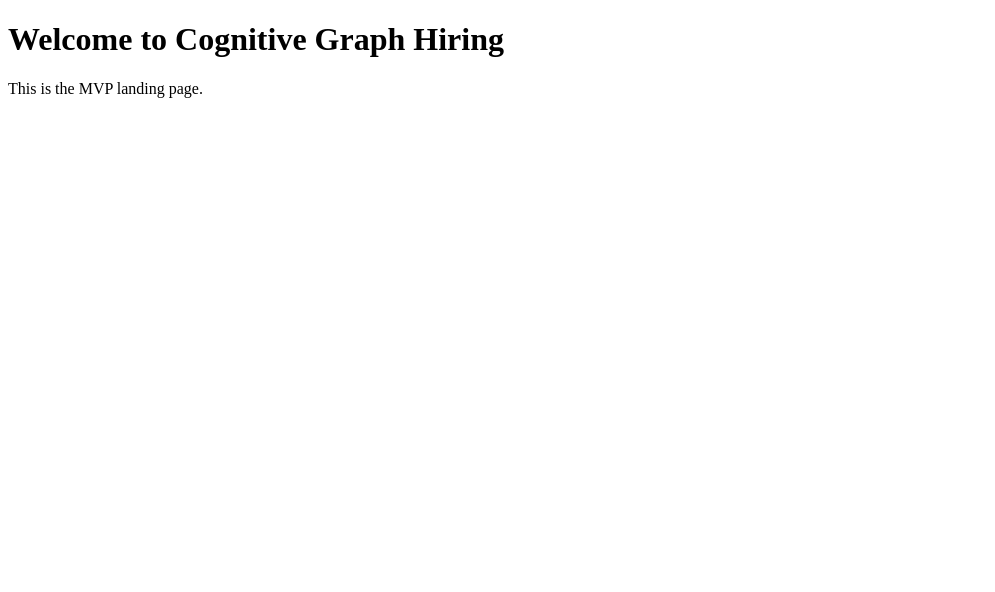
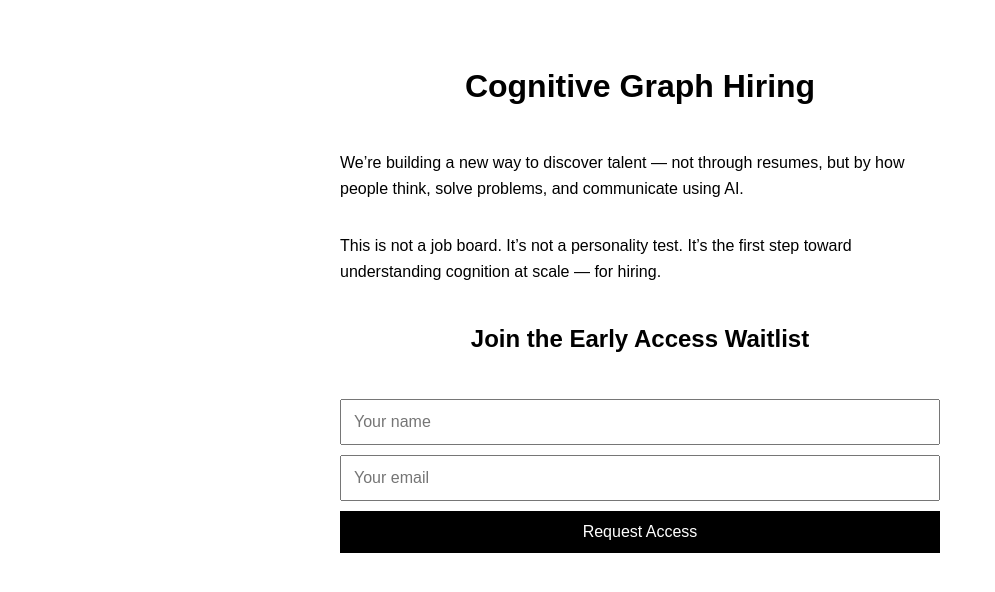
Before and after one commit to rhallenbarter/cognitive-graph-landing, a plain HTML site: page index.html in a window 1280 px wide. Shown: the whole page, without its empty margins (0-995 px from the left). Drawn offline with Linux system fonts and the light colour scheme.

Commit message:
Update index.html
Update index.html with form and thank-you message

```diff
--- a/index.html
+++ b/index.html
@@ -1,13 +1,79 @@
-
 <!DOCTYPE html>
 <html lang="en">
 <head>
   <meta charset="UTF-8" />
-  <meta name="viewport" content="width=device-width, initial-scale=1.0"/>
+  <meta name="viewport" content="width=device-width, initial-scale=1.0" />
   <title>Cognitive Graph Hiring</title>
+  <style>
+    body {
+      font-family: sans-serif;
+      display: flex;
+      flex-direction: column;
+      align-items: center;
+      justify-content: center;
+      padding: 40px;
+      max-width: 600px;
+      margin: auto;
+      line-height: 1.6;
+    }
+    h1, h2 {
+      text-align: center;
+    }
+    form {
+      margin-top: 20px;
+      display: flex;
+      flex-direction: column;
+      gap: 10px;
+      width: 100%;
+    }
+    input, button {
+      padding: 12px;
+      font-size: 16px;
+    }
+    button {
+      background-color: black;
+      color: white;
+      border: none;
+      cursor: pointer;
+    }
+    button:hover {
+      background-color: #333;
+    }
+    .thank-you {
+      margin-top: 20px;
+      padding: 10px;
+      background-color: #e0ffe0;
+      border: 1px solid #b6f2b6;
+      color: #006400;
+      display: none;
+    }
+  </style>
 </head>
 <body>
-  <h1>Welcome to Cognitive Graph Hiring</h1>
-  <p>This is the MVP landing page.</p>
+  <h1>Cognitive Graph Hiring</h1>
+  <p>
+    We’re building a new way to discover talent — not through resumes, but by how people think, solve problems, and communicate using AI.
+  </p>
+  <p>
+    This is not a job board. It’s not a personality test. It’s the first step toward understanding cognition at scale — for hiring.
+  </p>
+  <h2>Join the Early Access Waitlist</h2>
+  <form action="https://formspree.io/f/mzbqjgdj" method="POST" onsubmit="showMessage()">
+    <input type="text" name="name" placeholder="Your name" required />
+    <input type="email" name="email" placeholder="Your email" required />
+    <button type="submit">Request Access</button>
+  </form>
+  <div class="thank-you" id="thankYouMessage">
+    Thank you! We’ve received your request and will be in touch soon.
+  </div>
+
+  <script>
+    function showMessage() {
+      setTimeout(() => {
+        document.querySelector('form').style.display = 'none';
+        document.getElementById('thankYouMessage').style.display = 'block';
+      }, 200);
+    }
+  </script>
 </body>
 </html>
```
